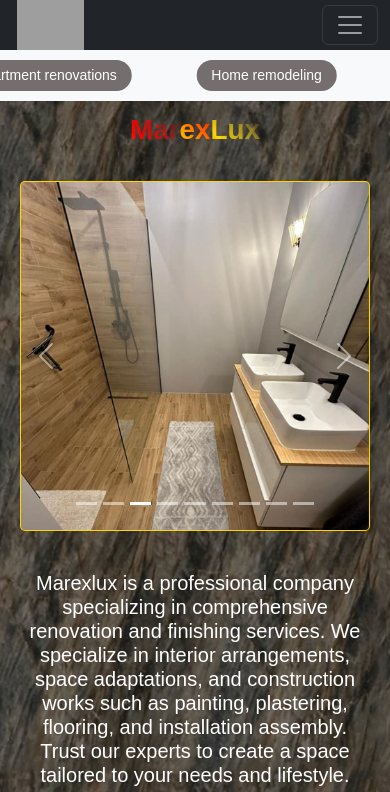
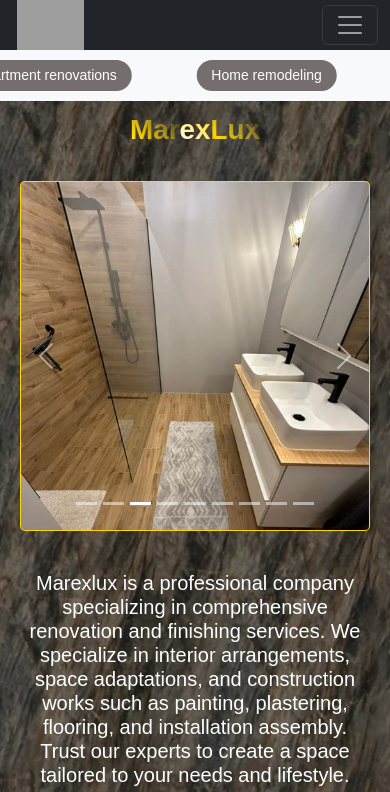
Before and after one commit to adrian77792/Project2, a website: page index.html in a window 390 px wide. Shown: the top 792 px of the page. Drawn offline with nearby package versions, Linux system fonts and the light colour scheme; grey boxes are pictures that could not be loaded.

Commit message:
change mobile baner style

```diff
--- a/index.html
+++ b/index.html
@@ -91,7 +91,7 @@
 <div class="justify-content-center header-padding" id="mobile-baner">
     <div class="md-8 text-center">
         <h1 class="baner black">
-            <b class="shiny-text-red">Marex</b><b class="shiny-text-black">Lux</b>
+            <b class="shiny-text-gold">Marex</b><b class="shiny-text-black">Lux</b>
         </h1>
 
     </div>
```
